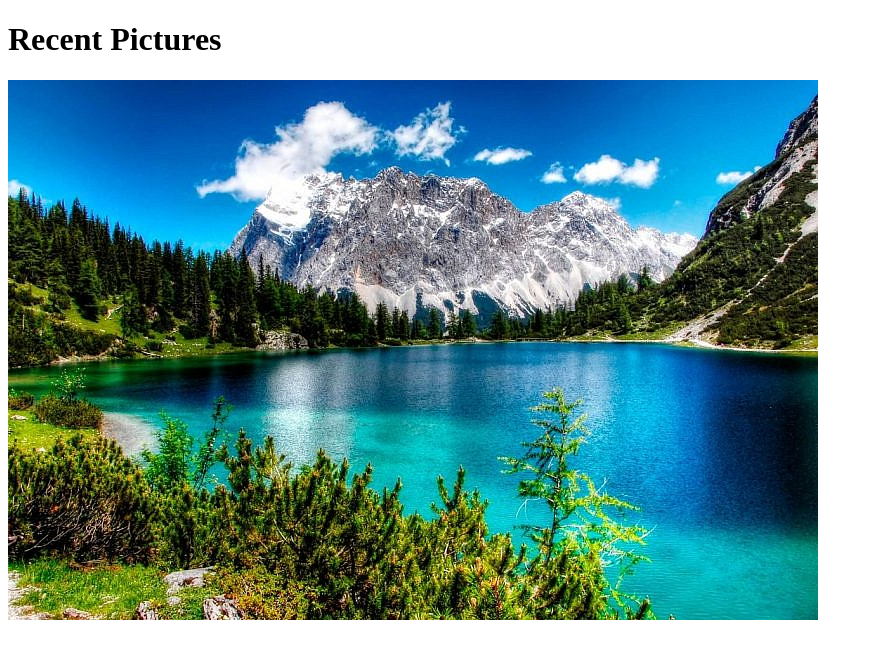
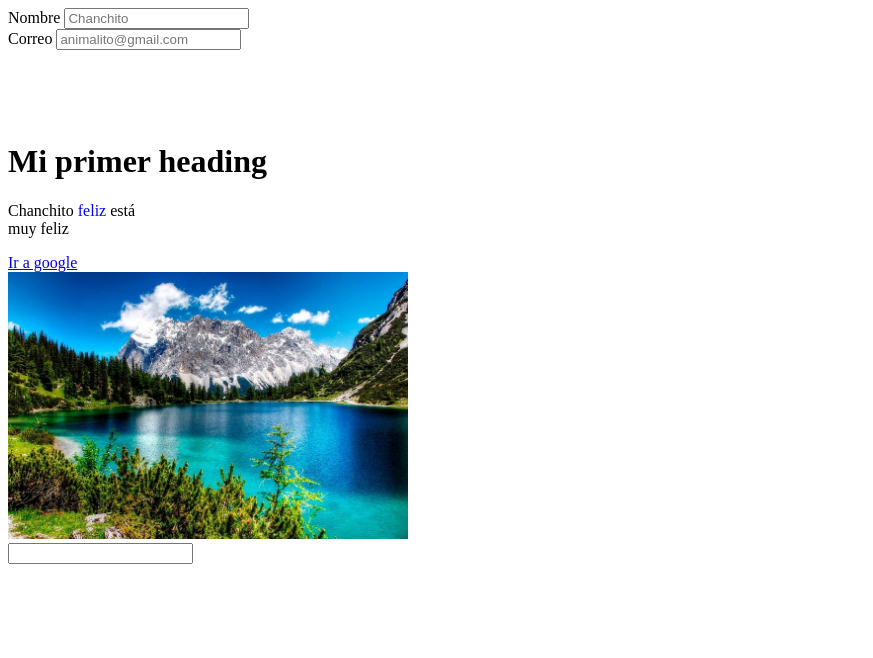
Before and after one commit to mikvasus/Galeria-Lab, a plain HTML site: page web/index.html in a window 1280 px wide. Shown: the whole page, without its empty margins (0-873 px from the left). Drawn offline with Linux system fonts and the light colour scheme.

Commit message:
Cambios del lab. 1

```diff
--- a/web/index.html
+++ b/web/index.html
@@ -1,17 +1,32 @@
 <!DOCTYPE html>
 <html lang="es">
-    <head>
-        <title>Gallery Indez</title>
-        <meta charset="utf-8">
-    </head>
+<head>
+    <meta charset="UTF-8">
+    <meta name="viewport" content="width=device-width, initial-scale=1.0">
+    <title>Página de ejemplo</title>
+    <link rel="icon" href="images/favicon.ico">
+</head>
 
-    <body>
+<!-- Comentario, esto no aparece en el explorador -->
 
-        <h1 id="title"></h1>
-        <h1>Recent Pictures</h1>
+<body>
+    <form>
+        <label for="nombre">Nombre</label>
+        <input type="text" id="nombre" name="nombre" placeholder="Chanchito"/>
+        <br>
+        <label for="correo">Correo</label>
+        <input type="correo" id="correo" name="correo" placeholder="animalito@gmail.com"/>
+    </form>
 
-        <img src="images/example.jpg">
+    <br><br><br><br>
 
-    </body>
+    <h1>Mi primer heading</h1>
+    <p> Chanchito <span style="color:blue">feliz </span> está <br> muy feliz </p> <!--span hace una seleccion de texto para editarlo luego con css -->
+    <a target="_blank" href="https://google.com">Ir a google <br></a>
+    <img src="images/example.jpg" width="400"/>
+    <form>
+        <input />
+    </form>
+</body>
 
 </html>
```
Also changed, not shown: 9 other files.
